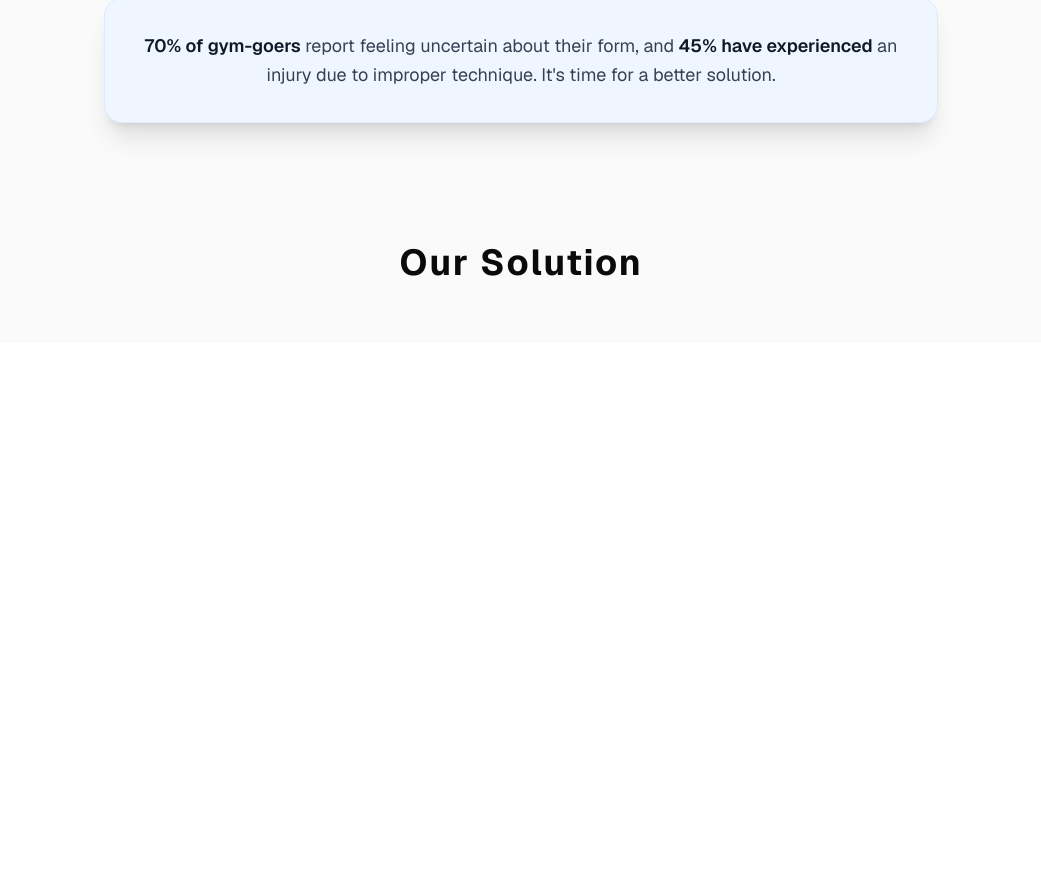
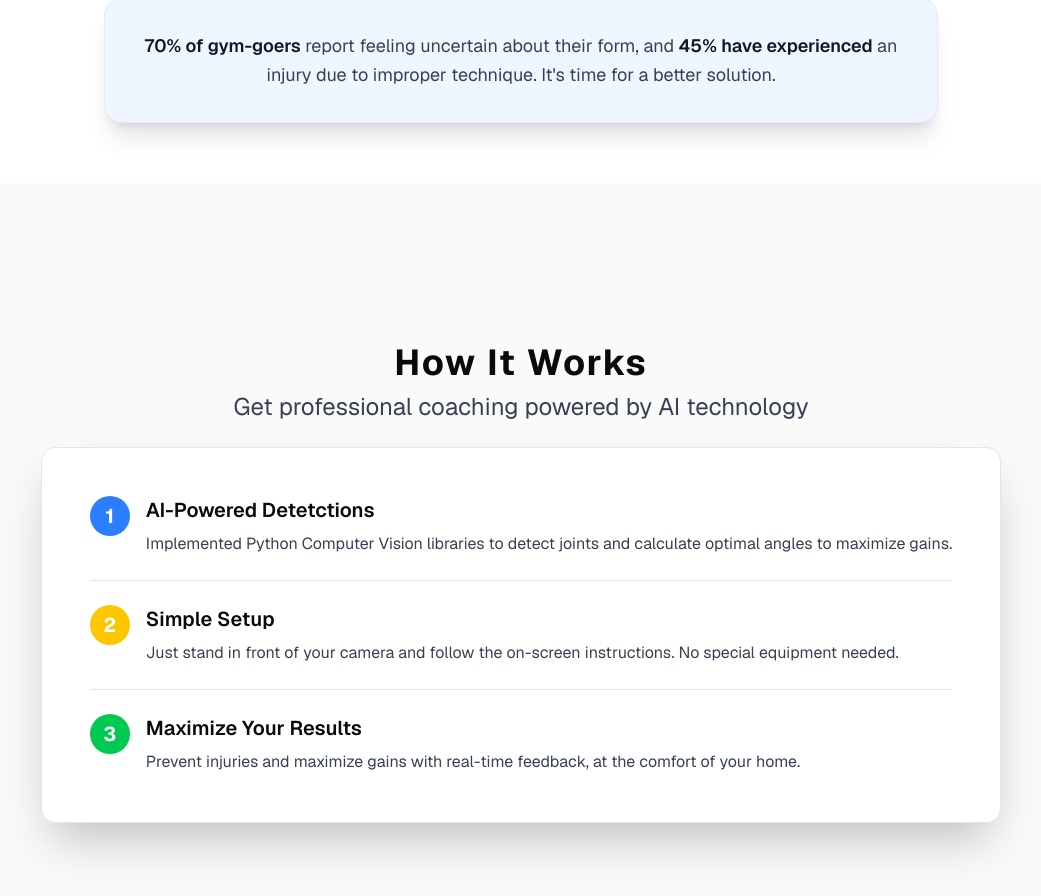
Before and after one commit to AndyyBanh/formcoach, a Next.js app in the folder frontend/: page / in a window 1280 px wide. Shown: the part 1224-2120 px from the top of the page, without its empty margins (119-1160 px from the left). Before the commit the page ends 1567 px from the top, so only its background shows below. Built offline with nearby package versions, Linux system fonts and the light colour scheme.

Commit message:
Landing page finished

```diff
--- a/frontend/src/app/page.tsx
+++ b/frontend/src/app/page.tsx
@@ -21,7 +21,7 @@ export default function Home() {
       </div>
       </section>
 
-      <section className="min-h-3/4 flex items-center justify-center px-4 py-15">
+      <section className="min-h-3/4 flex items-center justify-center px-4 py-15 bg-white">
         <div className="flex flex-col justify-center items-center w-full max-w-6xl mx-auto">
           <h2 className="text-4xl font-bold tracking-wider">The Problem</h2>
           <p className="text-xl md:text-2xl mx-auto mt-2 text-center text-gray-700">Without proper form, your fitness journey will be filled with obstacles</p>
@@ -66,15 +66,54 @@ export default function Home() {
       </section>
 
 
-      <section className="min-h-3/4 flex items-center justify-center px-4 py-15">
-        <div className="">
-          <h2 className="text-4xl font-bold tracking-wider">Our Solution</h2>
-        </div>
-        <div>
+      <section className="min-h-screen flex items-center justify-center px-4 py-15">
+        <div className="flex flex-col items-center">
+          <h2 className="text-4xl font-bold tracking-wider">How It Works</h2>
+          <p className="text-xl md:text-2xl mx-auto mt-2 text-center text-gray-700">Get professional coaching powered by AI technology</p>
 
+          <Card className="shadow-2xl p-8 md:p-12 mt-6">
+              <div className="text-left">
+                <div className="flex items-start gap-4">
+                  <div className="flex shrink-0 w-10 h-10 bg-blue-500 text-white rounded-full items-center justify-center text-xl font-bold">
+                    1
+                  </div>
+                  <div>
+                    <h3 className="text-xl font-semibold mb-2">AI-Powered Detetctions</h3>
+                    <p className="text-gray-700">Implemented Python Computer Vision libraries to detect joints and calculate optimal angles to maximize gains.</p>
+                  </div>
+                </div>
+              </div>
+
+              <div className="border-t border-gray-200"></div>
+
+              <div className="text-left">
+                <div className="flex items-start gap-4">
+                  <div className="flex shrink-0 w-10 h-10 bg-yellow-400 text-white rounded-full items-center justify-center text-xl font-bold">
+                    2
+                  </div>
+                  <div>
+                    <h3 className="text-xl font-semibold mb-2">Simple Setup</h3>
+                    <p className="text-gray-700">Just stand in front of your camera and follow the on-screen instructions. No special equipment needed.</p>
+                  </div>
+                </div>
+              </div>
+
+              <div className="border-t border-gray-200"></div>
+
+              <div className="text-left">
+                <div className="flex items-start gap-4">
+                  <div className="flex shrink-0 w-10 h-10 bg-green-500 text-white rounded-full items-center justify-center text-xl font-bold">
+                    3
+                  </div>
+                  <div>
+                    <h3 className="text-xl font-semibold mb-2">Maximize Your Results</h3>
+                    <p className="text-gray-700">Prevent injuries and maximize gains with real-time feedback, at the comfort of your home.</p>
+                  </div>
+                </div>
+              </div>
+          </Card>
         </div>
       </section>
-
      </div>
 
 
```
